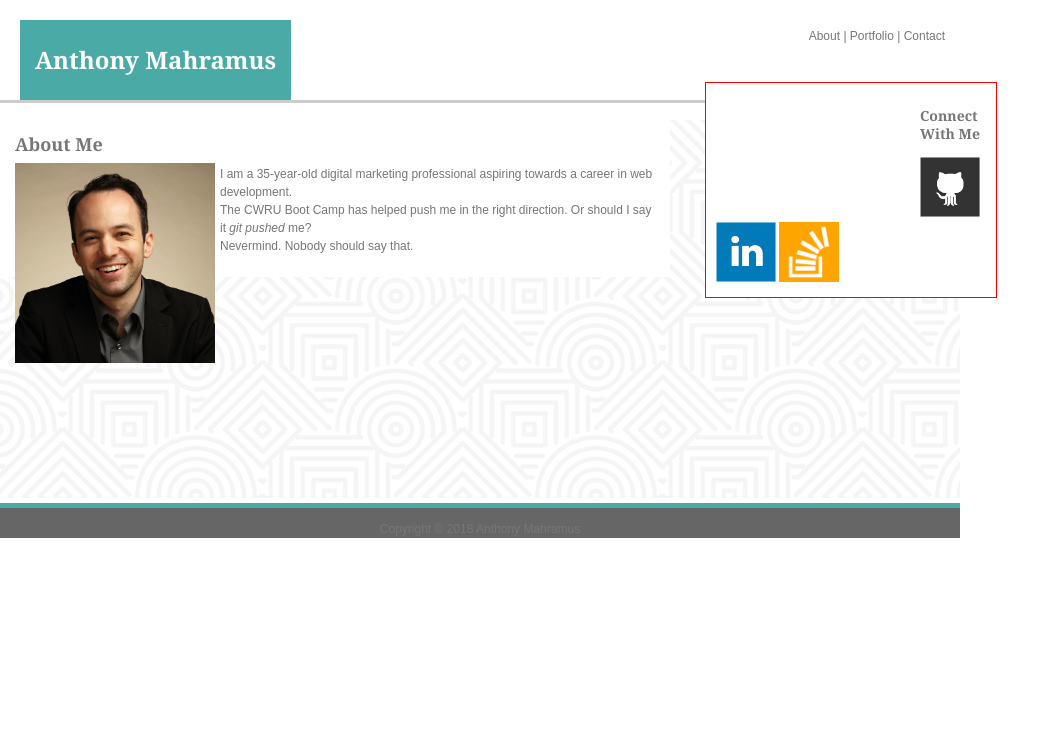
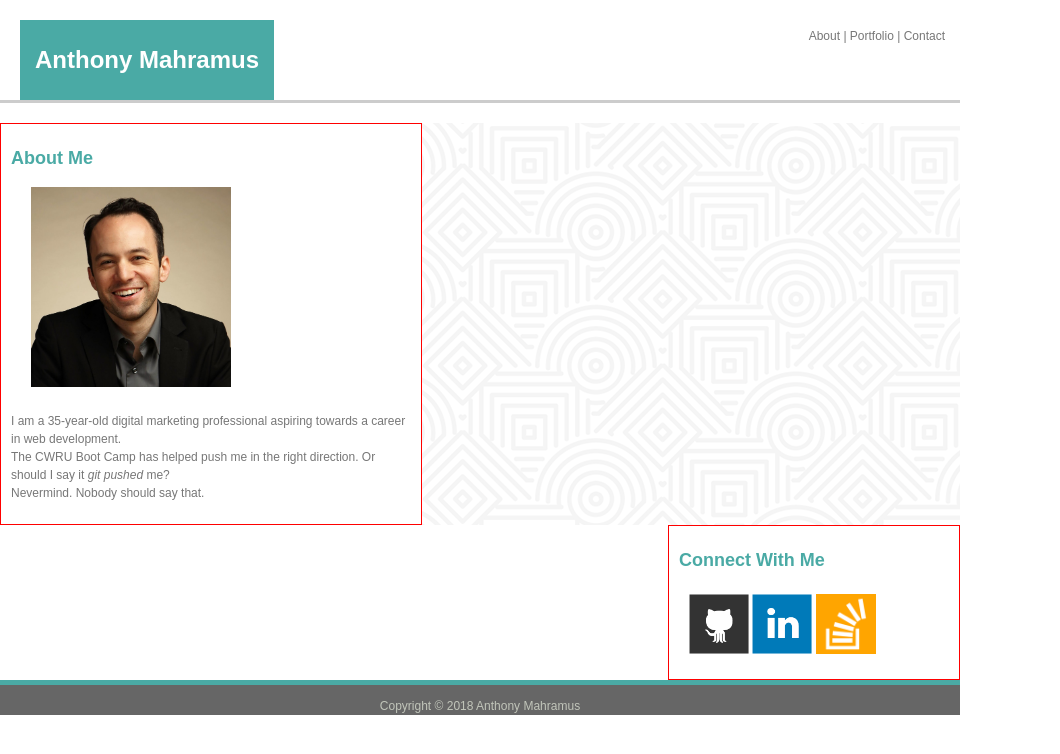
Before and after one commit to mahramus/Basic-Portfolio, a plain HTML site: page index.html in a window 1280 px wide. Shown: the whole page, without its empty margins (0-1060 px from the left). Drawn offline with Linux system fonts and the light colour scheme.

Commit message:
Cleaned up the pseudo-code.

```diff
--- a/assets/css/style.css
+++ b/assets/css/style.css
@@ -9,11 +9,7 @@ body {
 	padding: 0%;
 }
 
-h1, h2, h3 {
-	font-family: 'Georgia', Times, 'Times New Roman', 'serif';
-}
-
-/* Main Block Elements */
+/* Header */
 
 header {
 	background-color: #ffffff;
@@ -21,28 +17,6 @@ header {
 	height: 100px;
 	width: 960px;
 }
-
-section {
-	clear: both;
-	background-image: url("../images/hypnotize.png");
-	background-repeat: repeat;
-	background-color: red;
-	width: 960px;
-	margin: 0%;
-	padding: 0;
-}
-
-footer {
-	clear: both;
-	background-color: #666666;
-	width: 960px;
-	border-top: 5px solid #4aaaa5;
-	text-align: center;
-}
-
-/* Container Classes */
-
-	/* Header */
 
 .header-name {
 	float: left;
@@ -58,66 +32,64 @@ footer {
 	padding: 15px;
 }
 
-	/* Main Section */
+/* Main Section */
+
+section {
+	position: relative;
+	background-image: url("../images/hypnotize.png");
+	background-repeat: repeat;
+	background-color: red;
+	margin-top: 20px;
+	padding: 0px;
+	width: 960px;
+}
 
 .about-me {
-	margin: 5px;
+	color: #4aaaa5;
+	margin-right: 20px;
+	border-bottom: 5px;
 }
 
 .main-bio {
-	width: 650px;
+	position: relative;
+	top: 0px;
+	width: 400px;
 	background-color: #ffffff;
 	padding: 10px;
-	border: 0px solid #ffffff;
+	border: 1px solid red;
 }
 
 .bio-image {
-	float: left;
-	margin: 5px;
+	margin: 20px;
+	overflow: auto;
 }
 
 .contact-info {
-	position: relative;
-	left: 700px;
-	bottom: 200px;
+	float: right;
+	top: 0px;
+	bottom: 500px;
+	color: #4aaaa5;
 	background-color:#ffffff;
 	border: 1px solid red;
 	width: 270px;
 	padding: 10px;
-	margin: 5px;
+	margin-left: 20px;
 }
 
-
-
-
-/*
-
-header {
-    text-align: center;
-    color: gray;
-    background-color: black;
-    padding: 1px;
+.link-images {
+	position: relative;
+	width: 75%;
+	align-content: center;
+	padding: 10px;
 }
 
-body {
-    font-family: Georgia, 'Times New Roman', Times, serif;
-    font-size: 18px;
-    line-height: 150%;
-    color: #333;
-    background: #efeee7;
+/* Footer Section */
+
+footer {
+	clear: both;
+	background-color: #666666;
+	color: #c1c5ba;
+	width: 960px;
+	border-top: 5px solid #4aaaa5;
+	text-align: center;
 }
-
-#main-bio {
-    float: left;
-}
-
-.bio-image {
-    float: left;
-    margin: 15px;
-}
-
-#contact-info {
-    float: right;
-}
-
-*/
--- a/index.html
+++ b/index.html
@@ -25,22 +25,26 @@
 
        <section>
            <div class="main-bio">
-               <h2 class="about-me">About Me</h2>
-                   <img class="bio-image" src="assets/images/mahramusprofilephoto.jpg" alt="Anthony Mahramus photo" width="200px" height="200px">
-
+               <div class="about-me">
+                   <h2>About Me</h2>
+               </div>
+               <div class="bio-image">
+                   <img src="assets/images/mahramusprofilephoto.jpg" alt="Anthony Mahramus photo" width="200px" height="200px">
+               </div>
                    <p>
                        I am a 35-year-old digital marketing professional aspiring towards a career in web development.<br>
                        The CWRU Boot Camp has helped push me in the right direction. Or should I say it <em>git pushed</em> me?
                        <br>Nevermind. Nobody should say that.
                    </p>
-
             </div>
 
            <div class="contact-info">
-               <h3>Connect With Me</h3>
+               <h2>Connect With Me</h2>
+                   <div class="link-images">
                        <a href="https://github.com/mahramus" target="_blank"><img src="assets/images/github-128.png" width="60px"></a>
                        <a href="https://linkedin.com/anthony.mahramus" target="_blank"><img src="assets/images/linkedin-128.png" width="60px"></a>
                        <a href="https://stackoverflow.com/mahramus" target="_blank"><img src="assets/images/stackoverflow-128.png" width="60px"></a>
+                   </div>
            </div>
 
         </section>
```
Also changed, not shown: contact.html (+59 -0 lines), portfolio.html (+61 -0 lines), 2 other files.
